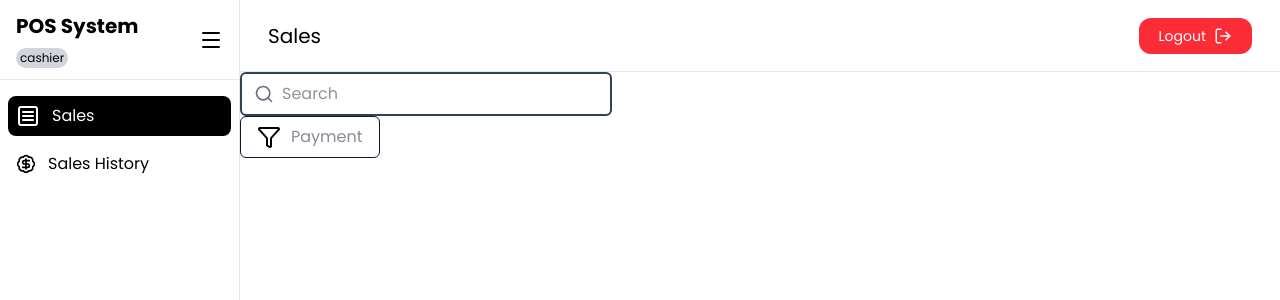
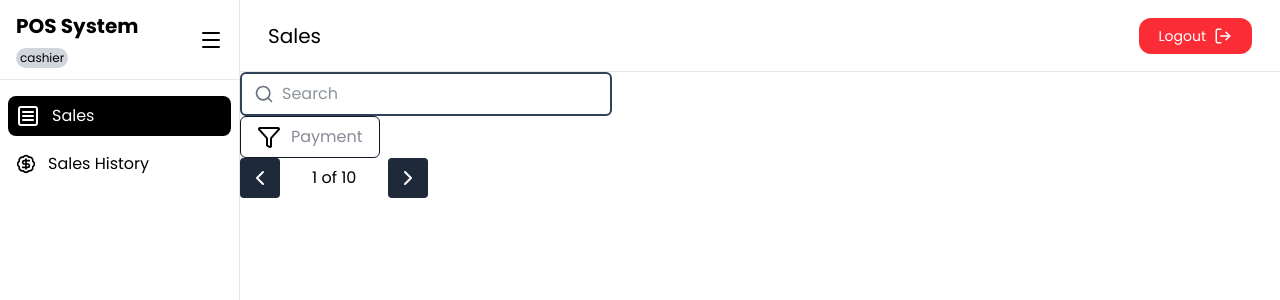
Before and after one commit to MyintMyatt/pos-frontend, a React (Vite) app: page /cashier in a window 1280 px wide. Shown: the top 300 px of the page. Built offline with nearby package versions, Linux system fonts and the light colour scheme.

Commit message:
add pagination

```diff
--- /dev/null
+++ b/src/component/common/Pagination.jsx
@@ -0,0 +1,37 @@
+import { ChevronLeft, ChevronRight } from "lucide-react"
+
+const ArrowBtn = ({placeholder,props,className}) => {
+  return (
+    <button {...props}  className={`bg-gray-800 cursor-pointer  rounded-sm text-white w-fit p-2 disabled:cursor-not-allowed ' ${className}`} >
+
+    {placeholder}
+    </button>
+  )
+}
+
+
+
+const Pagination = ({totalPages,current,onPageChange}) => {
+
+
+
+
+
+
+
+  return (
+    <div className='flex gap-x-8'>
+
+<ArrowBtn placeholder={<ChevronLeft />} disabled={current===1}/>
+
+<div className='flex items-center'>{current} of {totalPages}</div>
+
+<ArrowBtn placeholder={<ChevronRight/>} disabled={current===totalPages}/>
+
+
+
+    </div>
+  )
+}
+
+export default Pagination
--- a/src/features/sales&payment/pages/Sales.jsx
+++ b/src/features/sales&payment/pages/Sales.jsx
@@ -1,6 +1,7 @@
 import React, { useRef } from 'react'
 import SearchBar from '../../../component/common/SearchBar'
 import Dropdown from '../../../component/common/Dropdown'
+import Pagination from '../../../component/common/Pagination';
 
 const Sales = () => {
       const list = ["CARD", "CASH", "E-Money"];
@@ -16,6 +17,9 @@ const HandleChange=(value)=>{console.log(value);
         <SearchBar placeholder={"Search"} className={`w-fit`}/>
         <Dropdown onChange={HandleChange} placeholder={"Payment"} items={list} ref={Dref}/>
 
+
+        <Pagination current={1} totalPages={10} />
+
     </div>
   )
 }
```
